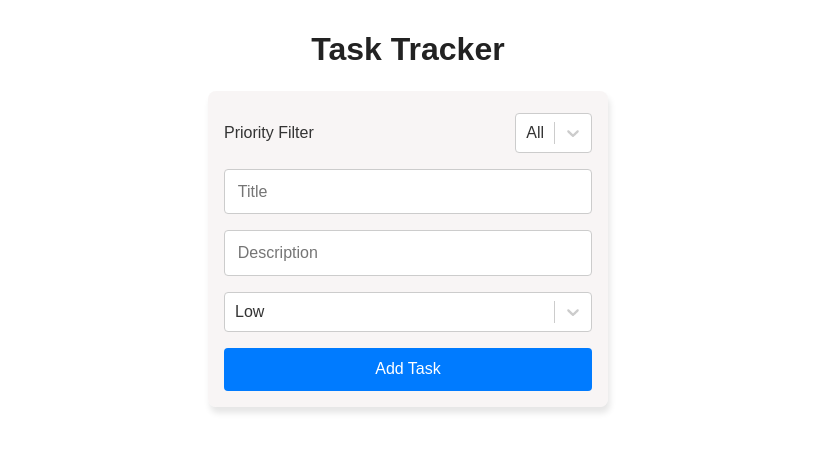
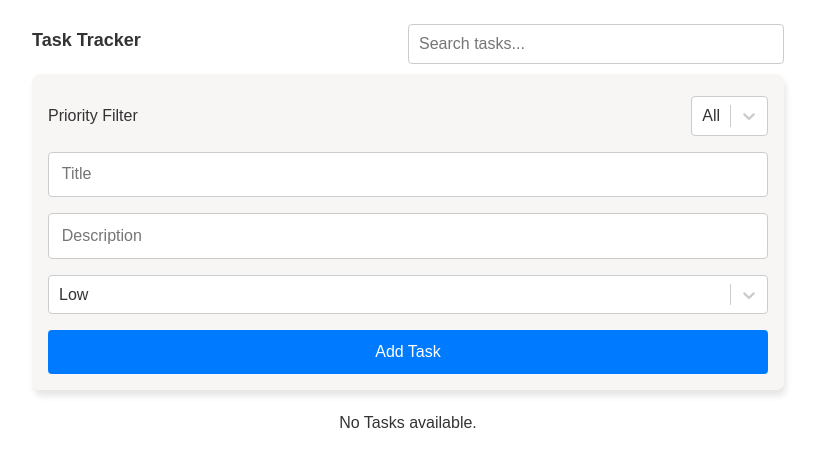
Before and after one commit to ShubhenduVaid/task-tracker, a React (Vite) app: page / in a window 1280 px wide. Shown: the top 466 px of the page, without its empty margins (232-1049 px from the left). Built offline with nearby package versions, Linux system fonts and the light colour scheme.

Commit message:
Search component and ui improvements

```diff
--- /dev/null
+++ b/src/App.style.ts
@@ -0,0 +1,14 @@
+import styled from "styled-components";
+
+export const AppHeaderContainer = styled.div`
+  display: flex;
+  justify-content: space-between;
+  margin-bottom: 10px;
+  align-items: center;
+`;
+
+export const AppTitle = styled.h1`
+  font-size: 18px;
+  color: #333;
+  margin-bottom: 8px;
+`;
--- a/src/App.tsx
+++ b/src/App.tsx
@@ -1,17 +1,28 @@
-import React from "react";
+import React, { useState } from "react";
 
 import GlobalStyles from "./GlobalStyles";
 import { TaskList } from "./components/TaskList";
 import { TaskForm } from "./components/TaskForm";
 import { TaskProvider } from "./contexts/TaskContext";
+import { SearchBar } from "./components/SearchBar";
+
+import { AppHeaderContainer, AppTitle } from "./App.style";
 
 const App: React.FC = () => {
+  const [searchQuery, setSearchQuery] = useState("");
+
   return (
     <>
       <GlobalStyles />
       <TaskProvider>
         <div className="app">
-          <h1>Task Tracker</h1>
+          <AppHeaderContainer>
+            <AppTitle>Task Tracker</AppTitle>
+            <SearchBar
+              searchQuery={searchQuery}
+              setSearchQuery={setSearchQuery}
+            />
+          </AppHeaderContainer>
           <TaskForm />
           <TaskList />
         </div>
--- /dev/null
+++ b/src/components/SearchBar/SearchBar.style.ts
@@ -0,0 +1,14 @@
+import styled from "styled-components";
+
+export const SearchBarInput = styled.input`
+  padding: 10px;
+  width: 50%;
+  font-size: 16px;
+  border: 1px solid #ccc;
+  border-radius: 4px;
+  &:focus {
+    outline: none;
+    border-color: #007bff;
+    box-shadow: 0 0 5px rgba(0, 123, 255, 0.5);
+  }
+`;
--- /dev/null
+++ b/src/components/SearchBar/SearchBar.tsx
@@ -0,0 +1,32 @@
+import React from "react";
+import { useDebouncedCallback } from "use-debounce";
+
+import { SearchBarInput } from "./SearchBar.style";
+import { useTaskContext } from "../../contexts/TaskContext";
+
+type SearchBarProps = {
+  searchQuery: string;
+  setSearchQuery: (query: string) => void;
+};
+
+const SearchBar: React.FC<SearchBarProps> = ({
+  searchQuery,
+  setSearchQuery,
+}) => {
+  const { dispatch } = useTaskContext();
+  const debounced = useDebouncedCallback((value) => {
+    setSearchQuery(value);
+    dispatch({ type: "SET_SEARCH", search: value });
+  }, 100);
+
+  return (
+    <SearchBarInput
+      type="text"
+      placeholder="Search tasks..."
+      value={searchQuery}
+      onChange={(e) => debounced(e.target.value)}
+    />
+  );
+};
+
+export default SearchBar;
--- /dev/null
+++ b/src/components/SearchBar/index.ts
@@ -0,0 +1,2 @@
+export { default as SearchBar } from "./SearchBar";
+export * from "./SearchBar";
--- a/src/components/Task/Task.style.ts
+++ b/src/components/Task/Task.style.ts
@@ -42,7 +42,7 @@ export const TaskPriority = styled.h2<{ priority: PriorityType }>`
 `;
 
 export const TaskButton = styled.button`
-  padding: 0.8rem;
+  padding: 0.6rem;
   background-color: #007bff;
   color: #fff;
   border: none;
--- a/src/components/TaskForm/TaskForm.style.ts
+++ b/src/components/TaskForm/TaskForm.style.ts
@@ -6,7 +6,6 @@ export const TaskFormContainer = styled.form`
   flex-direction: column;
   gap: 1rem;
   padding: 16px;
-  max-width: 400px;
   margin: 0 auto;
   margin-bottom: 20px;
   background-color: rgba(242, 235, 235, 0.5);
--- a/src/components/TaskList/TaskList.style.ts
+++ b/src/components/TaskList/TaskList.style.ts
@@ -4,3 +4,8 @@ export const TaskListContainer = styled.div`
   display: flex;
   flex-direction: column;
 `;
+
+export const TaskListP = styled.p`
+  display: flex;
+  justify-content: center;
+`;
--- a/src/components/TaskList/TaskList.tsx
+++ b/src/components/TaskList/TaskList.tsx
@@ -1,6 +1,6 @@
 import React, { useState } from "react";
 
-import { TaskListContainer } from "./TaskList.style";
+import { TaskListContainer, TaskListP } from "./TaskList.style";
 import { useTaskContext } from "../../contexts/TaskContext";
 import { PriorityType, Task } from "../Task";
 import { TaskPopup } from "../TaskPopup";
@@ -35,13 +35,22 @@ const TaskList: React.FC = () => {
     setIsPopupOpen(false);
   };
 
-  const filteredTasks =
+  let filteredTasks =
     state.filter === "All"
       ? state.tasks
       : state.tasks.filter((task) => task.priority === state.filter);
 
+  if (state.search) {
+    filteredTasks = state.tasks.filter(
+      (task) =>
+        task.title.toLowerCase().includes(state.search.toLowerCase()) ||
+        task.description.toLowerCase().includes(state.search.toLowerCase())
+    );
+  }
+
   return (
     <TaskListContainer>
+      {filteredTasks.length === 0 && <TaskListP>No Tasks available.</TaskListP>}
       {filteredTasks.map((task) => (
         <Task
           key={task.id}
--- a/src/contexts/TaskContext.tsx
+++ b/src/contexts/TaskContext.tsx
@@ -12,17 +12,20 @@ type Task = {
 type TaskState = {
   tasks: Task[];
   filter: string;
+  search: string;
 };
 
 type Action =
   | { type: "ADD_TASK"; task: Task }
   | { type: "EDIT_TASK"; task: Task }
   | { type: "DELETE_TASK"; id: string }
-  | { type: "SET_FILTER"; filter: string };
+  | { type: "SET_FILTER"; filter: string }
+  | { type: "SET_SEARCH"; search: string };
 
 const initialState: TaskState = {
   tasks: [],
   filter: "All",
+  search: "",
 };
 
 const TaskContext = createContext<{
@@ -48,6 +51,8 @@ const taskReducer = (state: TaskState, action: Action): TaskState => {
       };
     case "SET_FILTER":
       return { ...state, filter: action.filter };
+    case "SET_SEARCH":
+      return { ...state, search: action.search };
     default:
       return state;
   }
```
Also changed, not shown: package.json (+8 -4 lines), 2 other files (tests, documents, lock files or other folders).
